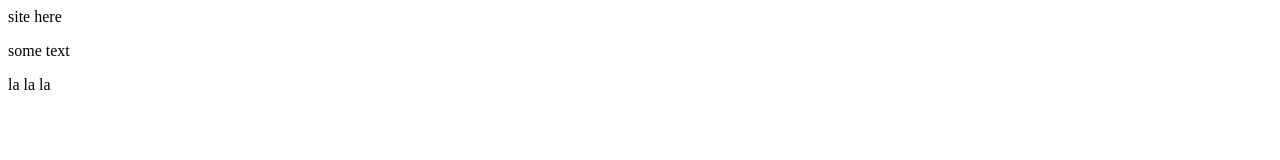
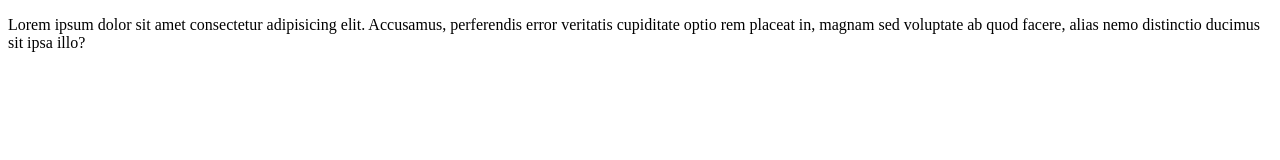
Before and after one commit to rjycnfynby1/site, a plain HTML site: page index.html in a window 1280 px wide. Drawn offline with Linux system fonts and the light colour scheme.

Commit message:
third commit

```diff
--- a/index.html
+++ b/index.html
@@ -6,8 +6,6 @@
 	<title>Document</title>
 </head>
 <body>
-	<head>site here</head>
-	<p>some text</p>
-	<p>la la la</p>
+	<p>Lorem ipsum dolor sit amet consectetur adipisicing elit. Accusamus, perferendis error veritatis cupiditate optio rem placeat in, magnam sed voluptate ab quod facere, alias nemo distinctio ducimus sit ipsa illo?</p>
 </body>
 </html>
```
